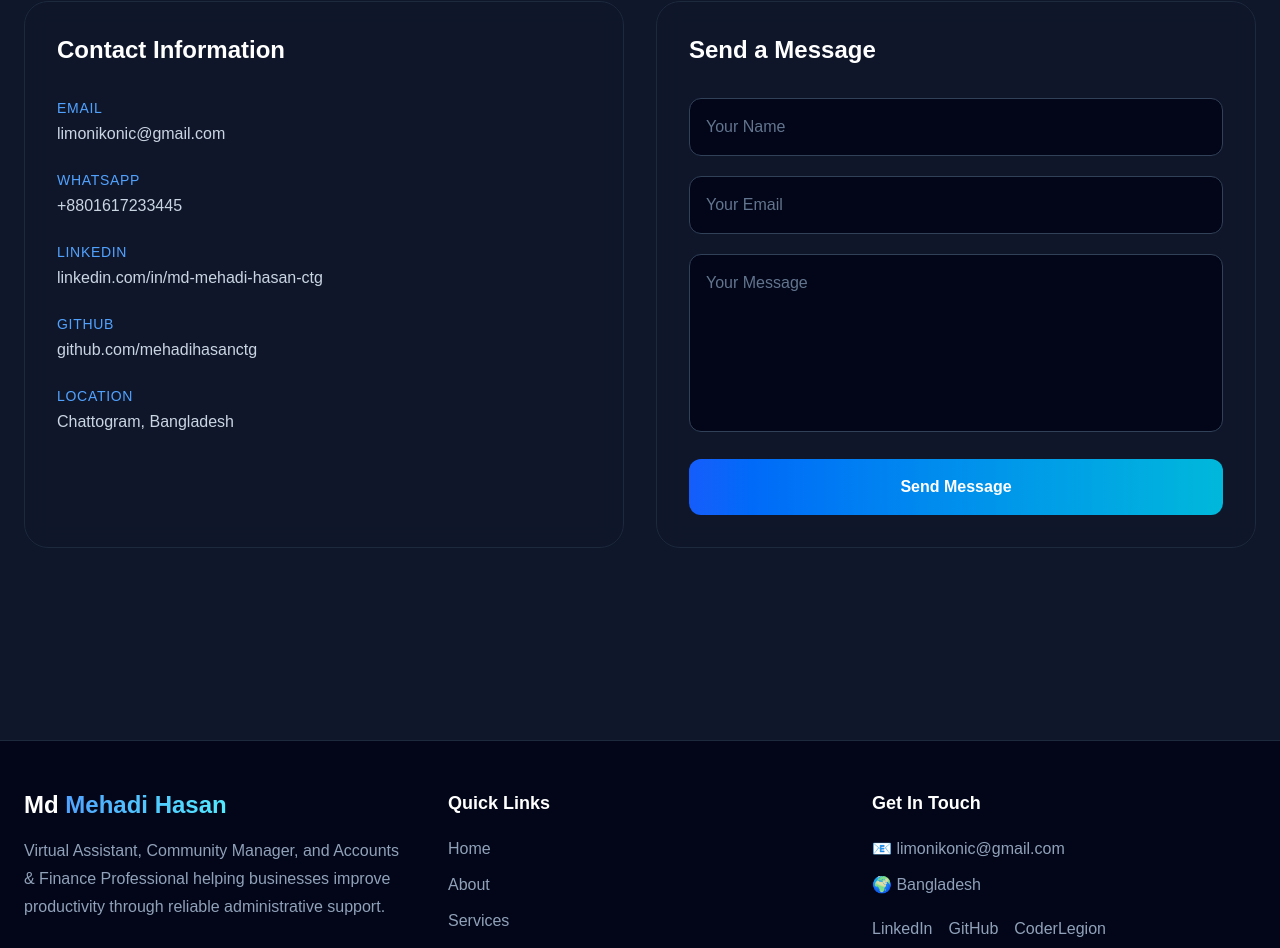
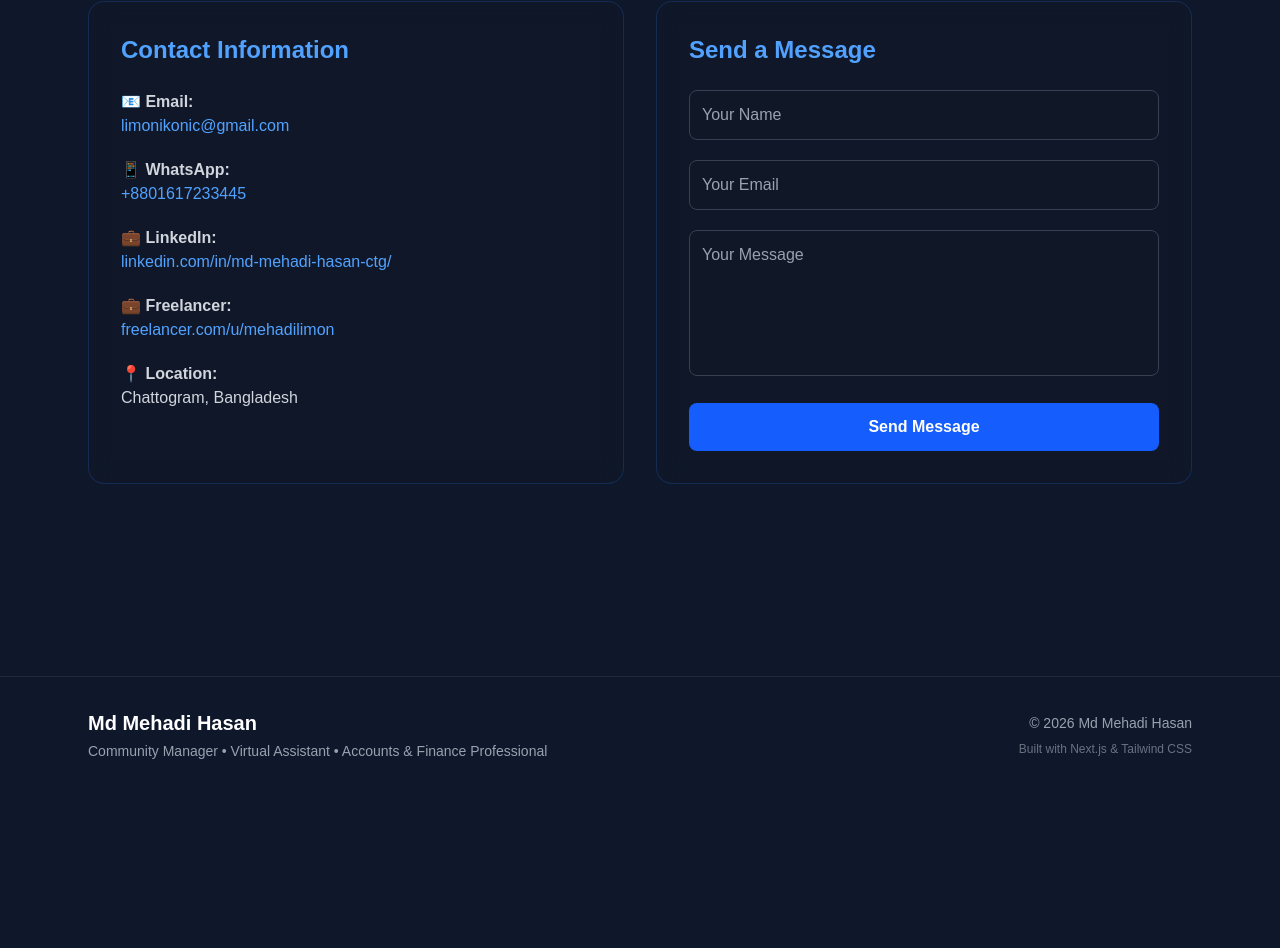
Before and after one commit to mehadihasanctg/portfolio, a Next.js app: page / in a window 1280 px wide. Shown: the part 10915-11863 px from the top of the page. After the commit the page ends 11708 px from the top, so only its background shows below. Built offline with nearby package versions, Linux system fonts and the light colour scheme.

Commit message:
Update footer

```diff
--- a/components/Contact.tsx
+++ b/components/Contact.tsx
@@ -1,116 +1,105 @@
 export default function Contact() {
   return (
-    <section id="contact" className="max-w-7xl mx-auto px-6 py-24">
+    <section id="contact" className="max-w-6xl mx-auto px-6 py-24">
       <div className="text-center">
-        <h2 className="text-4xl md:text-5xl font-bold text-white">
+        <span className="text-blue-400 uppercase tracking-widest font-semibold">
+          Get In Touch
+        </span>
+
+        <h2 className="mt-4 text-4xl md:text-5xl font-bold text-white">
           Contact Me
         </h2>
 
-        <p className="mt-6 max-w-3xl mx-auto text-lg leading-8 text-slate-400">
-          Looking for a reliable Virtual Assistant, Community Manager, or Lead
-          Generation Specialist? Let's connect and discuss how I can help your
-          business grow.
+        <p className="mt-6 text-center text-gray-400 max-w-2xl mx-auto">
+          Interested in working together? Feel free to reach out through any of
+          the platforms below.
         </p>
       </div>
 
-      <div className="mt-16 grid gap-8 lg:grid-cols-2">
+      <div className="grid md:grid-cols-2 gap-8 mt-16">
+
         {/* Contact Info */}
+        <div className="rounded-2xl border border-blue-500/20 bg-gray-900/60 backdrop-blur-md p-8">
 
-        <div className="rounded-3xl border border-slate-800 bg-slate-900/80 backdrop-blur-md p-8">
-          <h3 className="text-2xl font-bold text-white">
+          <h3 className="text-2xl font-semibold text-blue-400 mb-6">
             Contact Information
           </h3>
 
-          <div className="mt-8 space-y-6">
+          <div className="space-y-5 text-gray-300">
 
-            <div>
-              <p className="text-sm uppercase tracking-wider text-blue-400">
-                Email
-              </p>
-
+            <p>
+              📧 <strong>Email:</strong><br />
               <a
                 href="mailto:limonikonic@gmail.com"
-                className="mt-1 block text-slate-300 hover:text-blue-400 transition"
+                className="text-blue-400 hover:underline"
               >
                 limonikonic@gmail.com
               </a>
-            </div>
+            </p>
 
-            <div>
-              <p className="text-sm uppercase tracking-wider text-blue-400">
-                WhatsApp
-              </p>
-
+            <p>
+              📱 <strong>WhatsApp:</strong><br />
               <a
                 href="https://wa.me/8801617233445"
                 target="_blank"
                 rel="noopener noreferrer"
-                className="mt-1 block text-slate-300 hover:text-blue-400 transition"
+                className="text-blue-400 hover:underline"
               >
                 +8801617233445
               </a>
-            </div>
+            </p>
 
-            <div>
-              <p className="text-sm uppercase tracking-wider text-blue-400">
-                LinkedIn
-              </p>
-
+            <p>
+              💼 <strong>LinkedIn:</strong><br />
               <a
                 href="https://www.linkedin.com/in/md-mehadi-hasan-ctg/"
                 target="_blank"
                 rel="noopener noreferrer"
-                className="mt-1 block text-slate-300 hover:text-blue-400 transition"
+                className="text-blue-400 hover:underline"
               >
-                linkedin.com/in/md-mehadi-hasan-ctg
+                linkedin.com/in/md-mehadi-hasan-ctg/
               </a>
-            </div>
+            </p>
 
-            <div>
-              <p className="text-sm uppercase tracking-wider text-blue-400">
-                GitHub
-              </p>
-
+            <p>
+              💼 <strong>Freelancer:</strong><br />
               <a
-                href="https://github.com/mehadihasanctg"
+                href="https://www.freelancer.com.bd/u/mehadilimon"
                 target="_blank"
                 rel="noopener noreferrer"
-                className="mt-1 block text-slate-300 hover:text-blue-400 transition"
+                className="text-blue-400 hover:underline"
               >
-                github.com/mehadihasanctg
+                freelancer.com/u/mehadilimon
               </a>
-            </div>
+            </p>
 
-            <div>
-              <p className="text-sm uppercase tracking-wider text-blue-400">
-                Location
-              </p>
+            <p>
+              📍 <strong>Location:</strong><br />
+              Chattogram, Bangladesh
+            </p>
 
-              <p className="mt-1 text-slate-300">
-                Chattogram, Bangladesh
-              </p>
-            </div>
           </div>
         </div>
 
         {/* Contact Form */}
+        <div className="rounded-2xl border border-blue-500/20 bg-gray-900/60 backdrop-blur-md p-8">
 
-        <div className="rounded-3xl border border-slate-800 bg-slate-900/80 backdrop-blur-md p-8">
-          <h3 className="text-2xl font-bold text-white">
+          <h3 className="text-2xl font-semibold text-blue-400 mb-6">
             Send a Message
           </h3>
 
           <form
             action="https://formspree.io/f/mgoggybd"
             method="POST"
-            className="mt-8 space-y-5"
+            className="space-y-5"
           >
+
             <input
               type="text"
               name="name"
               placeholder="Your Name"
               required
-              className="w-full rounded-xl border border-slate-700 bg-slate-950 p-4 text-white placeholder-slate-500 outline-none transition focus:border-blue-500"
+              className="w-full rounded-lg bg-gray-900 border border-gray-700 p-3 text-white placeholder-gray-400 caret-white outline-none focus:border-blue-500"
             />
 
             <input
@@ -118,25 +107,28 @@ export default function Contact() {
               name="email"
               placeholder="Your Email"
               required
-              className="w-full rounded-xl border border-slate-700 bg-slate-950 p-4 text-white placeholder-slate-500 outline-none transition focus:border-blue-500"
+              className="w-full rounded-lg bg-gray-900 border border-gray-700 p-3 text-white placeholder-gray-400 caret-white outline-none focus:border-blue-500"
             />
 
             <textarea
               name="message"
-              rows={6}
+              rows={5}
               placeholder="Your Message"
               required
-              className="w-full resize-none rounded-xl border border-slate-700 bg-slate-950 p-4 text-white placeholder-slate-500 outline-none transition focus:border-blue-500"
+              className="w-full rounded-lg bg-gray-900 border border-gray-700 p-3 text-white placeholder-gray-400 caret-white outline-none focus:border-blue-500 resize-none"
             />
 
             <button
               type="submit"
-              className="w-full rounded-xl bg-gradient-to-r from-blue-600 to-cyan-500 py-4 font-semibold text-white transition duration-300 hover:scale-[1.02]"
+              className="w-full rounded-lg bg-blue-600 py-3 font-semibold text-white hover:bg-blue-700 transition"
             >
               Send Message
             </button>
+
           </form>
+
         </div>
+
       </div>
     </section>
   );
--- a/components/Footer.tsx
+++ b/components/Footer.tsx
@@ -1,117 +1,26 @@
 export default function Footer() {
   return (
-    <footer className="mt-24 border-t border-slate-800 bg-slate-950">
-      <div className="max-w-7xl mx-auto px-6 py-12">
+    <footer className="border-t border-gray-800 mt-24">
+      <div className="max-w-6xl mx-auto px-6 py-8 flex flex-col md:flex-row justify-between items-center gap-4">
 
-        <div className="grid gap-10 md:grid-cols-3">
+        <div className="text-center md:text-left">
+          <h3 className="text-xl font-bold text-white">
+            Md Mehadi Hasan
+          </h3>
 
-          {/* Left */}
-          <div>
-            <h3 className="text-2xl font-bold">
-              <span className="text-white">Md </span>
-              <span className="bg-gradient-to-r from-blue-400 to-cyan-300 bg-clip-text text-transparent">
-                Mehadi Hasan
-              </span>
-            </h3>
-
-            <p className="mt-4 leading-7 text-slate-400">
-              Virtual Assistant, Community Manager, and Accounts &
-              Finance Professional helping businesses improve productivity
-              through reliable administrative support.
-            </p>
-          </div>
-
-          {/* Quick Links */}
-          <div>
-            <h4 className="text-lg font-semibold text-white">
-              Quick Links
-            </h4>
-
-            <ul className="mt-5 space-y-3 text-slate-400">
-              <li>
-                <a href="#home" className="hover:text-blue-400 transition">
-                  Home
-                </a>
-              </li>
-
-              <li>
-                <a href="#about" className="hover:text-blue-400 transition">
-                  About
-                </a>
-              </li>
-
-              <li>
-                <a href="#services" className="hover:text-blue-400 transition">
-                  Services
-                </a>
-              </li>
-
-              <li>
-                <a href="#contact" className="hover:text-blue-400 transition">
-                  Contact
-                </a>
-              </li>
-            </ul>
-          </div>
-
-          {/* Contact */}
-          <div>
-            <h4 className="text-lg font-semibold text-white">
-              Get In Touch
-            </h4>
-
-            <div className="mt-5 space-y-3 text-slate-400">
-
-              <p>📧 limonikonic@gmail.com</p>
-
-              <p>🌍 Bangladesh</p>
-
-              <div className="flex gap-4 pt-2">
-
-                <a
-                  href="https://www.linkedin.com/in/md-mehadi-hasan-ctg/"
-                  target="_blank"
-                  className="hover:text-blue-400 transition"
-                >
-                  LinkedIn
-                </a>
-
-                <a
-                  href="https://github.com/mehadihasanctg"
-                  target="_blank"
-                  className="hover:text-blue-400 transition"
-                >
-                  GitHub
-                </a>
-
-                <a
-                  href="https://coderlegion.com"
-                  target="_blank"
-                  className="hover:text-blue-400 transition"
-                >
-                  CoderLegion
-                </a>
-
-              </div>
-
-            </div>
-          </div>
-
+          <p className="text-gray-400 text-sm mt-1">
+            Community Manager • Virtual Assistant • Accounts & Finance Professional
+          </p>
         </div>
 
-        <div className="mt-12 flex flex-col items-center justify-between gap-4 border-t border-slate-800 pt-8 md:flex-row">
-
-          <p className="text-sm text-slate-500">
-            © 2026 Md Mehadi Hasan. All rights reserved.
+        <div className="text-center md:text-right">
+          <p className="text-gray-400 text-sm">
+            © 2026 Md Mehadi Hasan
           </p>
 
-          <a
-            href="#home"
-            className="rounded-full border border-blue-500 px-4 py-2 text-sm text-blue-400 transition hover:bg-blue-500 hover:text-white"
-          >
-            ↑ Back to Top
-          </a>
-
+          <p className="text-gray-500 text-xs mt-2">
+            Built with Next.js & Tailwind CSS
+          </p>
         </div>
 
       </div>
```
